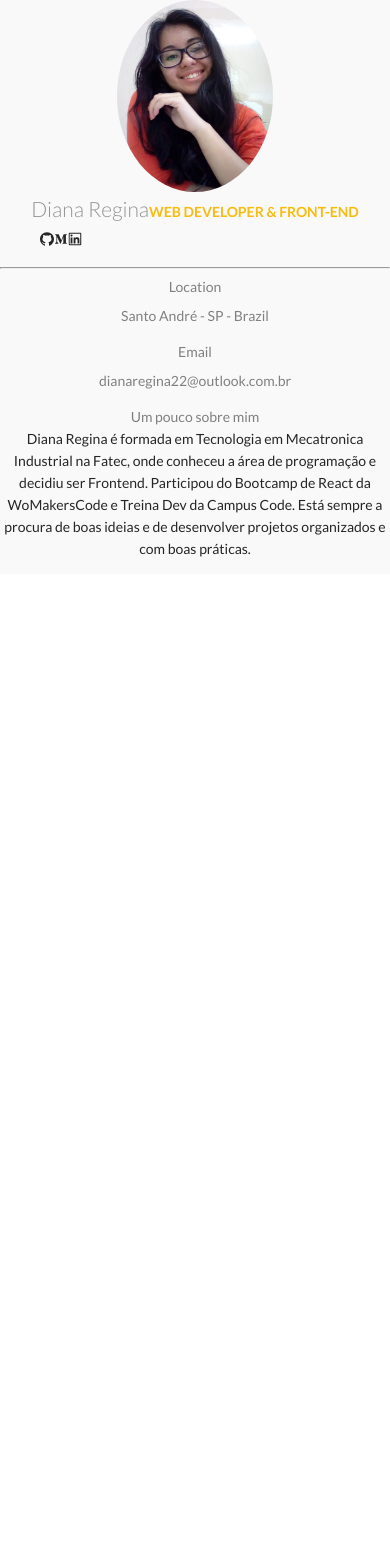
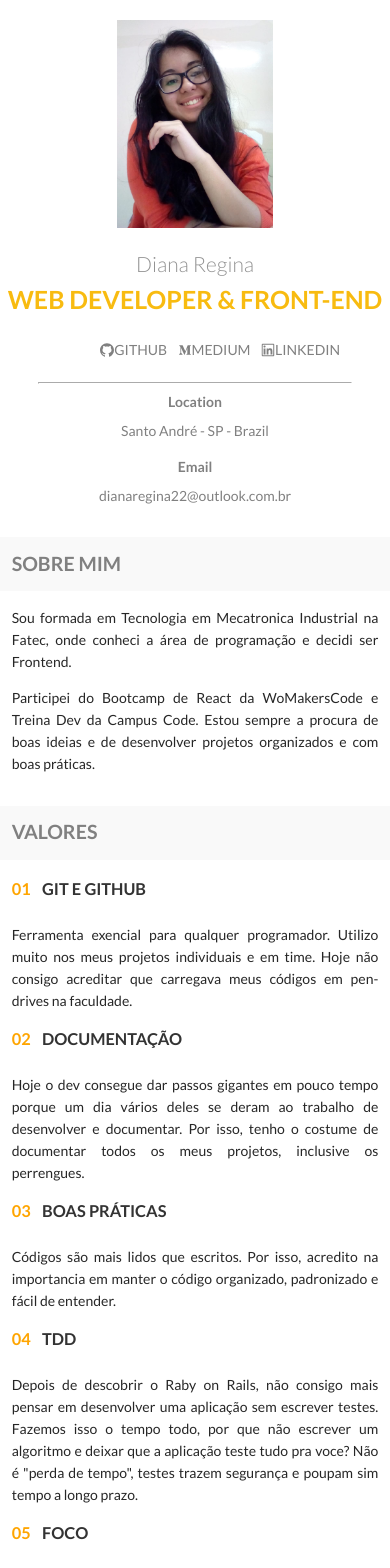
Before and after one commit to Diana-ops/personal-website, a React (Create React App) app: page / in a window 390 px wide. Shown: the top 1568 px of the page. Before the commit the page ends 844 px from the top, so only its background shows below. Built offline with nearby package versions, Linux system fonts and the light colour scheme.

Commit message:
Componentes Mobile First: Info, About and Values

```diff
--- a/src/components/expertise/index.js
+++ b/src/components/expertise/index.js
@@ -1,12 +1,69 @@
 import React from 'react'
 //import { Card } from 'antd';
 //import 'antd/dist/antd.css';
+import { Title, Index, Content } from "./style"
+import { TitleIntroduction, Paragraphy } from "../introduction/style"
+import { Wrapper } from "../header/style"
 
 function Expertise(props) {
 
 	return (
-		<div>
-		</div>
+		<Wrapper>
+			<TitleIntroduction>VALORES</TitleIntroduction>
+
+			<Content>
+				<Index>01</Index>
+				<Title>GIT E GITHUB</Title>
+			</Content>
+			<Paragraphy>Ferramenta exencial para qualquer programador. Utilizo muito nos meus projetos
+					individuais e em time. Hoje não consigo acreditar que carregava meus códigos em
+					pen-drives na faculdade.
+			</Paragraphy>
+
+			<Content>
+				<Index>02</Index>
+				<Title>DOCUMENTAÇÃO</Title>
+			</Content>
+			<Paragraphy>Hoje o dev consegue dar passos gigantes em pouco tempo porque um dia vários deles
+					se deram ao trabalho de desenvolver e documentar. Por isso, tenho o costume de documentar
+					todos os meus projetos, inclusive os perrengues.
+			</Paragraphy>
+
+			<Content>
+				<Index>03</Index>
+				<Title>BOAS PRÁTICAS</Title>
+			</Content>
+			<Paragraphy>Códigos são mais lidos que escritos. Por isso, acredito na importancia em manter o
+					código organizado, padronizado e fácil de entender.
+			</Paragraphy>
+
+			<Content>
+				<Index>04</Index>
+				<Title>TDD</Title>
+			</Content>
+			<Paragraphy>Depois de descobrir o Raby on Rails, não consigo mais pensar em desenvolver uma
+					aplicação sem escrever testes. Fazemos isso o tempo todo, por que não escrever um
+					algoritmo e deixar que a aplicação teste tudo pra voce? Não é "perda de tempo", testes
+					trazem segurança e poupam sim tempo a longo prazo.
+			</Paragraphy>
+
+			<Content>
+				<Index>05</Index>
+				<Title>FOCO</Title>
+			</Content>
+			<Paragraphy>Com centenas de linguagens, frameworks e libs surgindo todos os dias a vontade de ser
+					o "mago" e estudar tudo é grande. Mas, acredito que pra ser execente no que faz precisamos focar
+					em poucas coisas e aplicar muito.
+			</Paragraphy>
+
+			<Content>
+				<Index>06</Index>
+				<Title>ORGANIZAÇÃO</Title>
+			</Content>
+			<Paragraphy>Com organização não andamos, pulamos. Exige muito mais esforço para manter do que começar,
+					mas tras muitos beneficios pra sí e pro time.
+			</Paragraphy>
+		</Wrapper>
 	);
 }
 
--- /dev/null
+++ b/src/components/expertise/style.js
@@ -0,0 +1,19 @@
+import styled from 'styled-components';
+
+/*Mobile First*/
+export const TitlePrincipal = styled.h3`
+
+`
+export const Title = styled.h3`
+	font-weight: bold;
+	color: #333;
+	margin-left: 3%;
+`
+export const Content = styled.p`
+	display: inline-flex;
+	margin-left: 3%;
+`
+export const Index = styled.h3`
+	color: orange;
+	font-weight: bold;
+`
--- a/src/components/header/index.js
+++ b/src/components/header/index.js
@@ -4,8 +4,8 @@ import 'antd/dist/antd.css';
 import { GithubOutlined, MediumOutlined, LinkedinOutlined } from "@ant-design/icons";
 import avatar from "../../assets/avatar.jpg"
 import { Wrapper, DivAvatar, Infos, Principal, Icons,
-		Avatar, Name, Profession, SubPrincipal,
-		Info, Title, Content } from "./style"
+		Avatar, Name, Profession, SubPrincipal, TitlePrincipal,
+		Info, Title, Content, Ancora } from "./style"
 
 function Header(props) {
 
@@ -17,17 +17,17 @@ function Header(props) {
 
 			<Principal>
 				<SubPrincipal>
-					<Title>
+					<TitlePrincipal>
 						<Name>Diana Regina</Name>
 						<Profession>Web Developer & Front-end</Profession>
-					</Title>
+					</TitlePrincipal>
 					<Icons>
-						<GithubOutlined/>
-						<MediumOutlined/>
-						<LinkedinOutlined/>
+						<Ancora className="ancora" href="https://github.com/Diana-ops"><GithubOutlined/>GITHUB</Ancora>
+						<Ancora className="ancora" href="https://medium.com/@dianareginadr19"><MediumOutlined/>MEDIUM</Ancora>
+						<Ancora className="ancora" href="https://www.linkedin.com/in/diana-regina-a96840173/"><LinkedinOutlined/>LINKEDIN</Ancora>
 					</Icons>
 				</SubPrincipal>
-				<hr/>
+				<hr style={{ width: "80%", borderColor: "white"}}/>
 				<Infos>
 					<Info>
 						<Title>Location</Title>
--- a/src/components/header/style.js
+++ b/src/components/header/style.js
@@ -4,20 +4,22 @@ import styled from 'styled-components';
 
 export const Wrapper = styled.section`
 	text-align: center;
-	background-color: #f9f9f9;
+	background-color: white;
 	font-family: Lato;
 	display: grid;
 	grid-template-columns: repeat(1, 1fr);
 
 	@media screen and (min-width: 900px){
-		grid-template-columns: repeat(1, 1fr);
+		grid-template-columns: repeat(2, 1fr);
 	}
 `
+export const DivAvatar = styled.div`
+`
+export const Avatar = styled.img`
+	width: 40%;
+	margin: 5% auto 5% auto; /*TRBL*/
+`
 export const Principal = styled.div`
-
-`
-
-export const DivAvatar = styled.div`
 
 `
 
@@ -29,10 +31,35 @@ export const SubPrincipal = styled.div`
 		grid-template-columns: repeat(2, 1fr);
 	}
 `
+export const TitlePrincipal = styled.div`
+
+	display: grid;
+	grid-template-columns: repeat(1, 1fr);
+
+`
+export const Name = styled.span `
+	font-size: 1.5em;
+	color: #939393;
+   	font-weight: 300;
+`
+export const Profession = styled.span`
+	color: #F8BB10;
+	text-transform: uppercase;
+    font-weight: 700;
+    font-size: 25px;
+
+`
 export const Icons = styled.ul`
-	display: flex;
+	margin-top: 5%;
 `
+export const Ancora = styled.a`
+	color: gray;
+	padding-left: 3%;
 
+	.ancora:hover {
+		color: #F8BB10;
+	}
+`
 export const Infos = styled.div`
 	display: grid;
 	grid-template-columns: repeat(1, 1fr);
@@ -42,28 +69,12 @@ export const Infos = styled.div`
 	}
 
 `
-export const Avatar = styled.img`
-	border-radius: 50%;
-	width: 40%;
-	height: 12rem;
-	margin-left: auto;
-	margin-right: auto;
-`
-export const Name = styled.span `
-	font-size: 1.5em;
-	color: #939393;
-   	font-weight: 300;
-`
 export const Info = styled.div`
 
 `
-export const Profession = styled.span`
-	color: #F8BB10;
-	text-transform: uppercase;
-    font-weight: 700;
-`
 export const Title = styled.h4`
 	color: gray;
+	font-weight: bold;
 `
 export const Content = styled.p`
 	color: gray;
--- a/src/components/introduction/index.js
+++ b/src/components/introduction/index.js
@@ -8,12 +8,18 @@ function Introduction(props) {
 
 	return (
 		<Wrapper>
-		    <TitleIntroduction>Um pouco sobre mim</TitleIntroduction>
-			<Paragraphy>
-				Diana Regina é formada em Tecnologia em Mecatronica Industrial na Fatec, onde conheceu a área de programação e decidiu ser Frontend.
-				Participou do Bootcamp de React da WoMakersCode e Treina Dev da Campus Code. Está sempre a procura de boas ideias e de desenvolver projetos
-				organizados e com boas práticas.
-			</Paragraphy>
+		    <TitleIntroduction>SOBRE MIM</TitleIntroduction>
+		    <div>
+				<Paragraphy>
+					Sou formada em Tecnologia em Mecatronica Industrial na Fatec, onde conheci a
+					área de programação e decidi ser Frontend.
+				</Paragraphy>
+				<Paragraphy>
+					Participei do Bootcamp de React da WoMakersCode e Treina Dev da Campus Code.
+					Estou sempre a procura de boas ideias e de desenvolver projetos organizados e
+					com boas práticas.
+				</Paragraphy>
+			</div>
 		</Wrapper>
 	);
 }
--- a/src/components/introduction/style.js
+++ b/src/components/introduction/style.js
@@ -1,8 +1,21 @@
 import styled from 'styled-components';
 
 export const Paragraphy = styled.p`
-	text-align="justify"
+	text-align:justify;
+	background-color: white;
+	margin-left: 3%;
+	margin-right: 3%;
 `
-export const TitleIntroduction = styled.span`
+export const TitleIntroduction = styled.h2`
 	color: gray;
+	font-weight: bold;
+	background-color: #f9f9f9;
+	padding: 3%;
+	text-align: left;
+	display: block;
+    font-size: 1.4em;
+    margin-block-start: 0.83em;
+    margin-block-end: 0.83em;
+    margin-inline-start: 0px;
+    margin-inline-end: 0px;
 `
```
Also changed, not shown: package.json (+7 -7 lines), 1 other file (tests, documents, lock files or other folders). Lines whose indentation alone changed are shown as unchanged.
